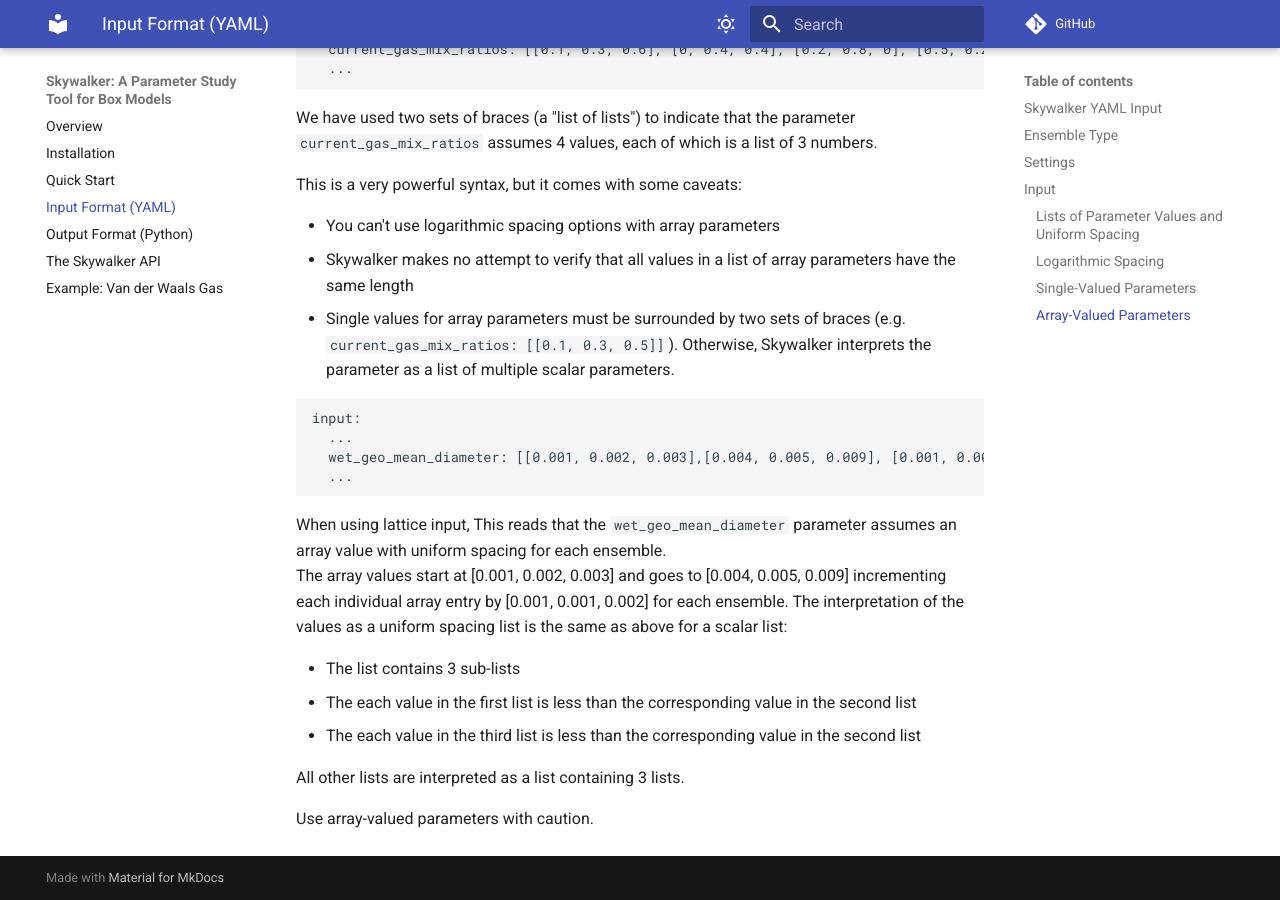
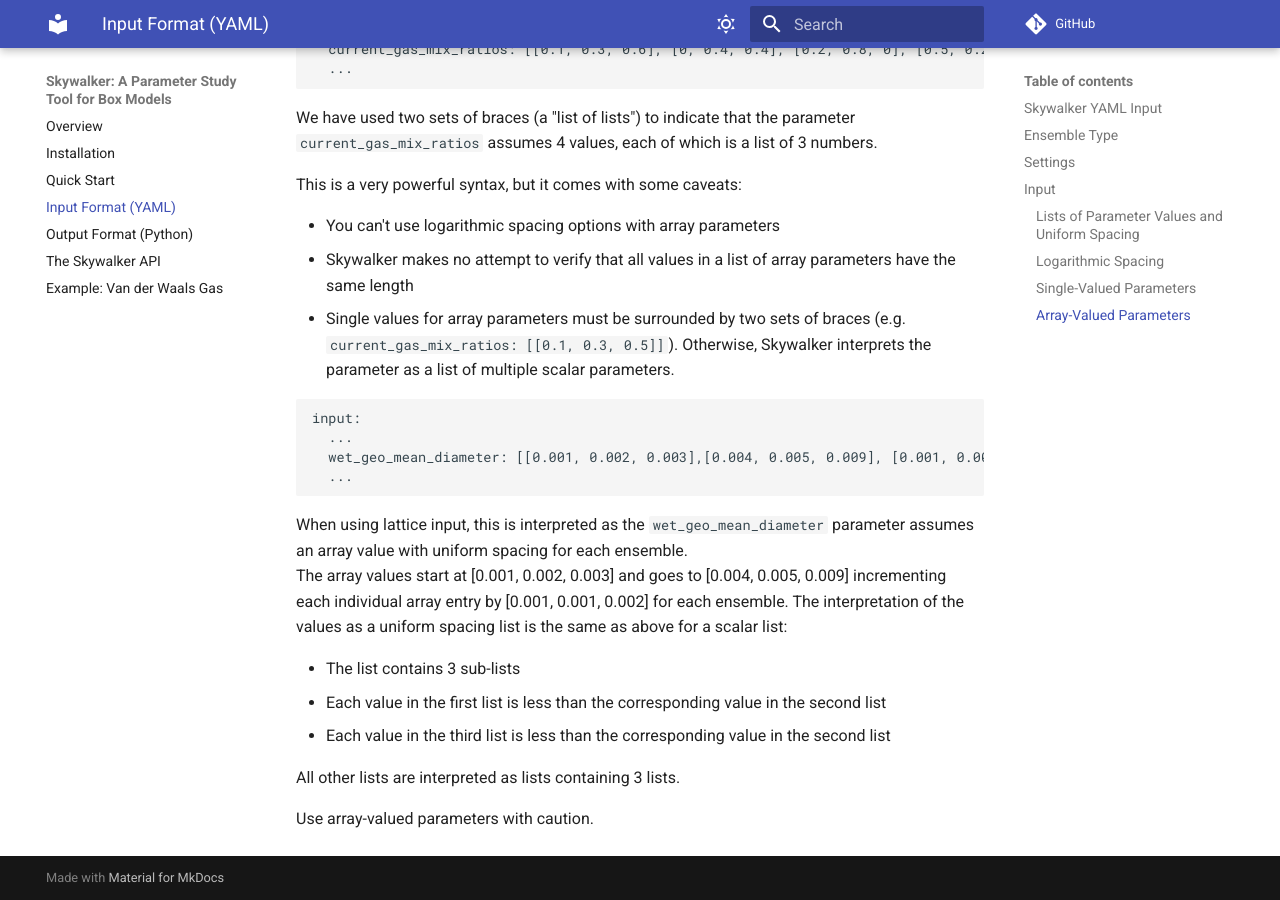
Before and after one commit to eagles-project/skywalker, an MkDocs documentation site: the page built from docs/input.md, in a window 1280 px wide and 900 px high, scrolled down 5120 px. Built offline with MkDocs 1.6.1 and Material for MkDocs 9.7.7, drawn with Linux system fonts in a browser that asks for light colours; comment, search, counter and statistics services are not loaded; some of the changed text lies outside the part shown.

Commit message:
Correct input.md based on review feedback.
Corrections that @jeff-cohere pointed out in his commit review.

````diff
--- a/docs/input.md
+++ b/docs/input.md
@@ -266,7 +266,7 @@ input:
   wet_geo_mean_diameter: [[0.001, 0.002, 0.003],[0.004, 0.005, 0.009], [0.001, 0.001, 0.002]]
   ...
 ```
-When using lattice input, This reads that the `wet_geo_mean_diameter` parameter assumes
+When using lattice input, this is interpreted as the `wet_geo_mean_diameter` parameter assumes
 an array value with uniform spacing for each ensemble.
 The array values start at [0.001, 0.002, 0.003] and goes to
 [0.004, 0.005, 0.009] incrementing each individual array entry by [0.001, 0.001, 0.002]
@@ -274,9 +274,9 @@ The array values start at [0.001, 0.002, 0.003] and goes to
 above for a scalar list:
 
 * The list contains 3 sub-lists
-* The each value in the first list is less than the corresponding value in the second list
-* The each value in the third list is less than the corresponding value in the second list
+* Each value in the first list is less than the corresponding value in the second list
+* Each value in the third list is less than the corresponding value in the second list
 
-All other lists are interpreted as a list containing 3 lists.
+All other lists are interpreted as lists containing 3 lists.
 
 Use array-valued parameters with caution.
````
Also changed, not shown: other parts of docs/input.md (+1 -1 lines).
